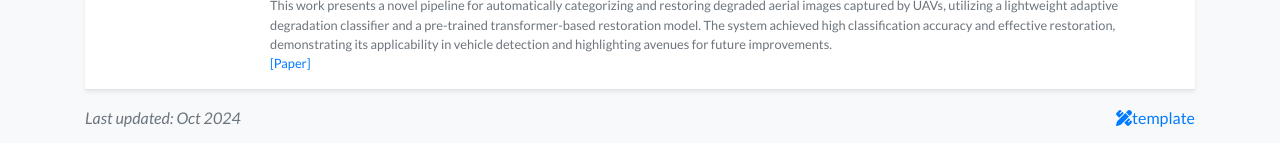
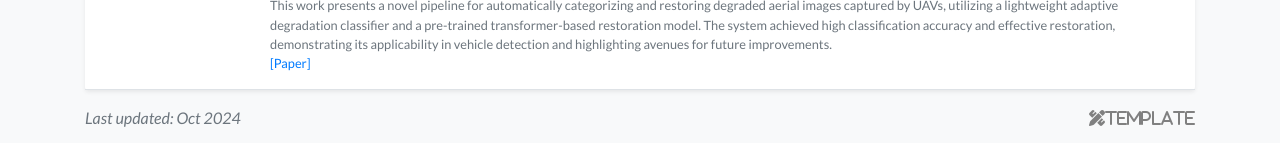
Before and after one commit to ShafayetRajit/shafayetrajit.github.io, a Jekyll site: the page built from index.html, in a window 1280 px wide and 900 px high, scrolled down 605 px. Shown: the part 754-897 px from the top of the window. Built offline with Jekyll 4.4.1, drawn with Linux system fonts in a browser that asks for light colours; nearby versions of some CDN libraries; a style sheet for code colours, icons or effects is not loaded.

```diff
--- a/_data/display.yml
+++ b/_data/display.yml
@@ -7,4 +7,4 @@
 # Feel free to replace the footer text if you would like to, but I will greatly appreciate it
 # if you keep the link to the template so that more people can benefit from it. Thanks!
 footer_text: >-
-  <a href="https://github.com/luost26/academic-homepage" target="_blank"><i class="fas fa-pencil-ruler"></i>template</a>
+  <a href="https://github.com/luost26/academic-homepage" target="_blank" style="color:gray"><i class="fas fa-pencil-ruler">template</i></a>
```
